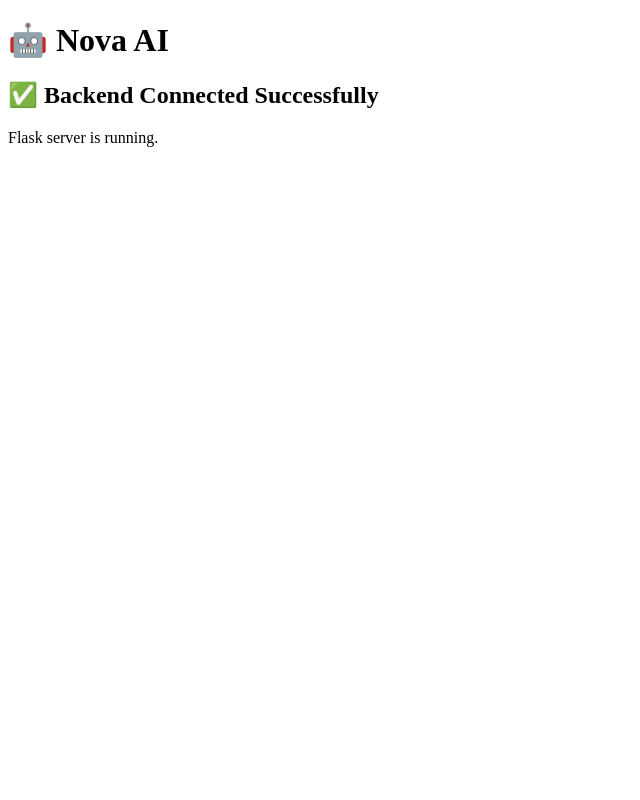
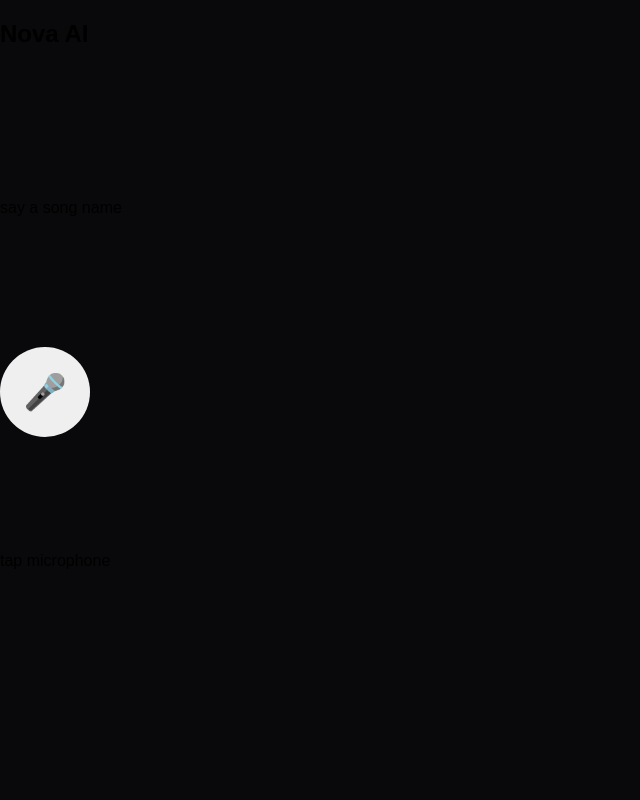
Before and after one commit to jayantha-sri/agent, a Flask app: page / in a window 1280 px wide. Shown: the whole page, without its empty margins (0-640 px from the left). Run offline with Flask 3, Linux system fonts and the light colour scheme.

Commit message:
Update index.html

```diff
--- a/app/templates/index.html
+++ b/app/templates/index.html
@@ -3,15 +3,82 @@
 
 <head>
     <title>Nova AI</title>
-</head>
 
-<body>
+    <style>
+     body{
+         margin:0;
+         height:100vh;
+         display:grid;
+         place-items:centre;
+         background:#09090b;
+         colour:white;
+         font-family:arial;
+     }
+     .card{
+          width:300px;
+          padding:35px;
+          text-allign:centre;
+          background:#151518;
+          border:1px solid #333;
+          border-radius:25px;
+     }
+    .mic{
+        width:90px;
+        height:90px;
+        border:0;
+        border-radius:50%;
+        font-size:35px;
+        cursor:pointer;
+    }
 
-    <h1>🤖 Nova AI</h1>
+    .satus{
+        margin-top:20px;
+        color:#aaa;
+    }
 
-    <h2>✅ Backend Connected Successfully</h2>
+    .song{
+        margin-top:10px;
+        font-size:13px;
+    }
 
-    <p>Flask server is running.</p>
+    .listening{
+        transform:scali(1:1);
+        box-shadow:0 0 0 10px #ffffff18;
+    }
+
+    </style>
+    </head>
+
+     <body>
+         <h2>Nova AI</h2>
+
+         <p>say a song name</p>
+
+         <button id="mic" class="mic">
+             🎤
+         </button>
+
+
+         <div id="status" class="status">
+             tap microphone
+         </div>
+
+         <div id="song" class="status"></div>
+
+</div>
+
+<script>
+
+const mic=document.getElementById("mic");
+const status=document.getElementById("status");
+const song=document.getElementById("song");
+
+
+
+</script>
+
+
+
 
 </body>
 
```
